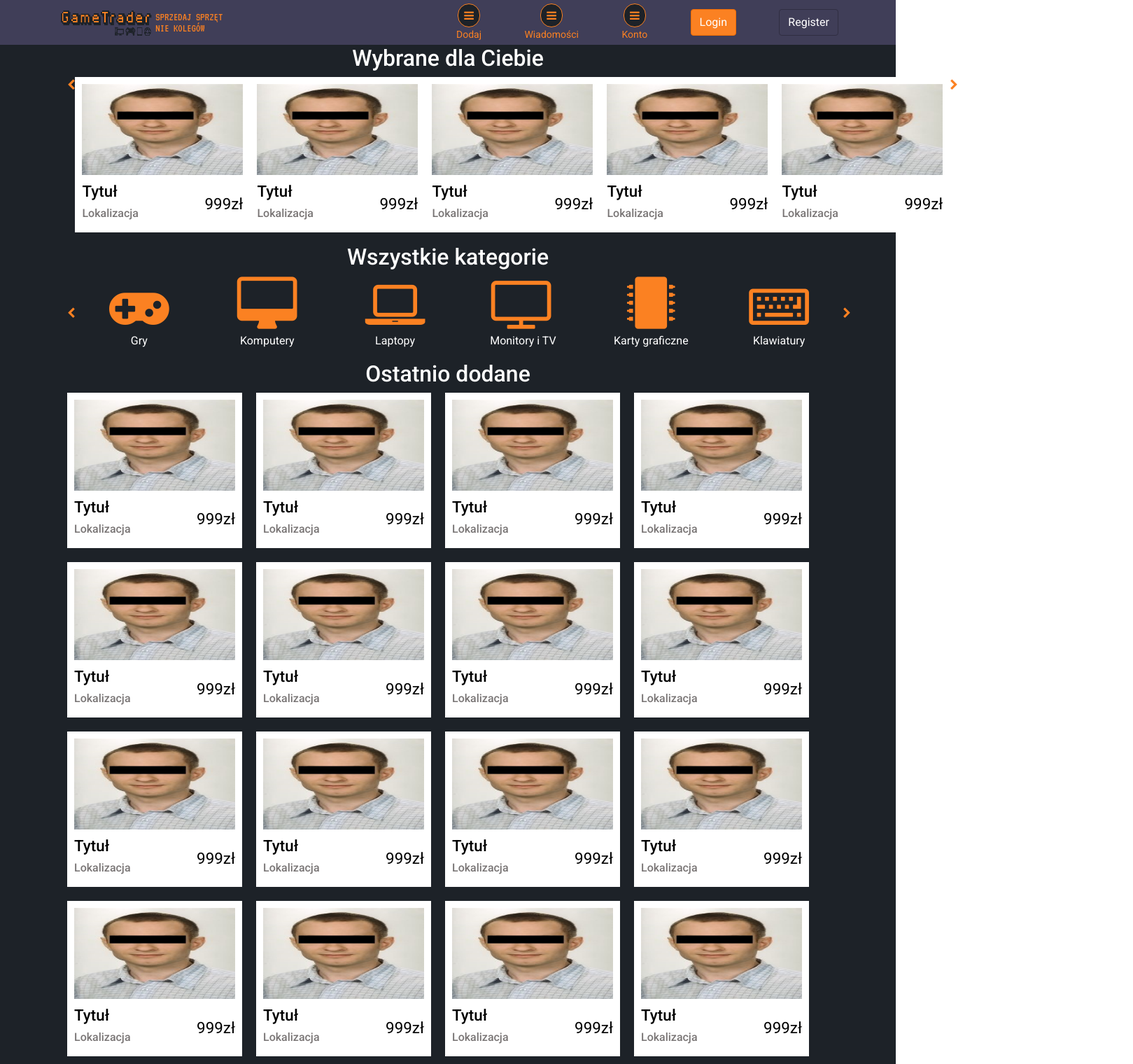
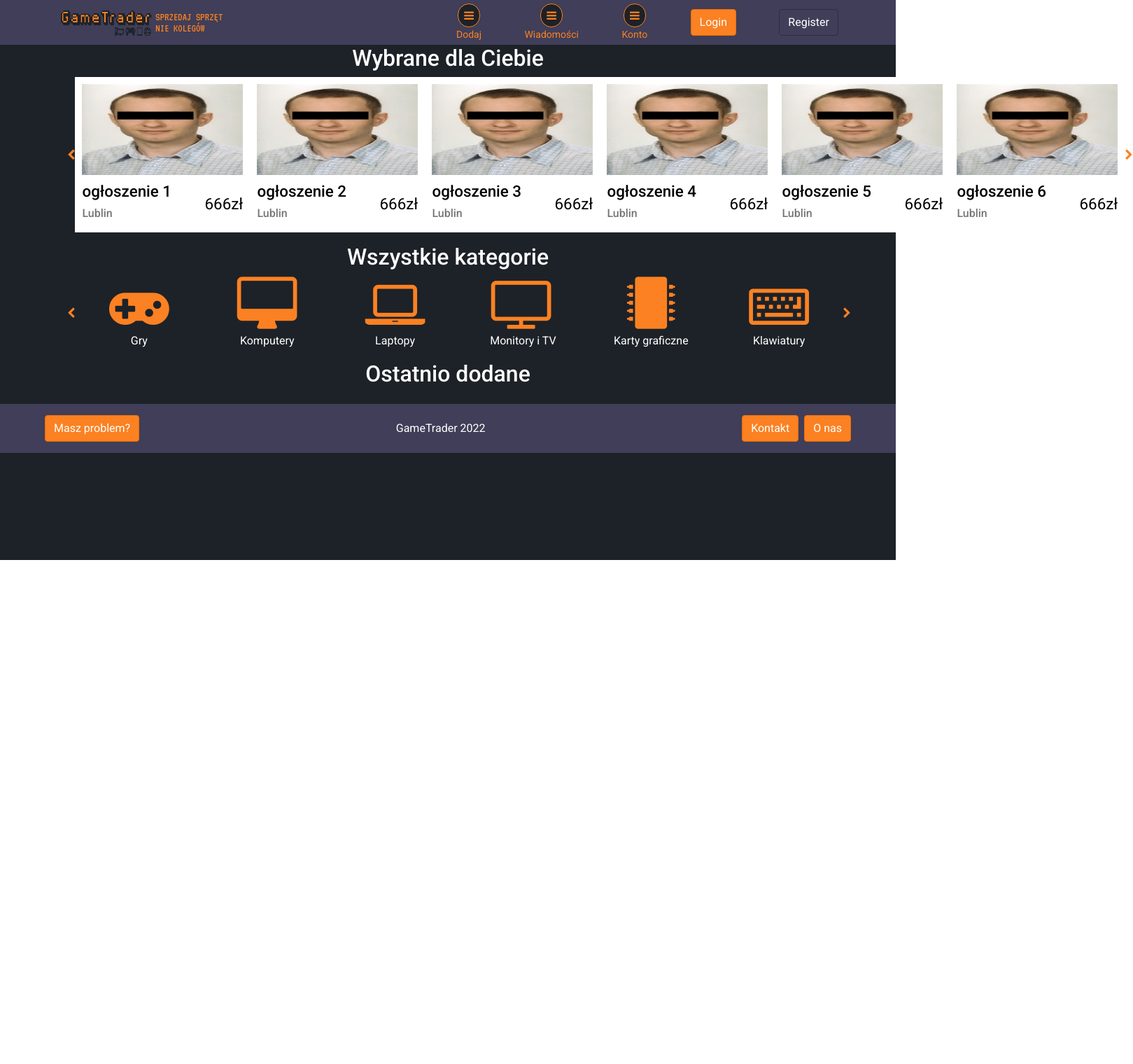
Before and after one commit to gametrader/gametrader-frontend, a React (Create React App) app: page / in a window 1280 px wide. Shown: the top 1520 px of the page at 70% size, 1619 px wide, since content can reach past the window. After the commit the page ends 800 px from the top, so only its background shows below. Built offline with nearby package versions, Linux system fonts and the light colour scheme.

Commit message:
GAMETRADER-44 Added slider.

```diff
--- a/src/components/advertisement/Advertisement.tsx
+++ b/src/components/advertisement/Advertisement.tsx
@@ -1,25 +1,26 @@
-import React from 'react';
+import React, {FunctionComponent} from 'react';
 import styles from '../advertisement/Advertisement.module.scss';
 import {useNavigate} from 'react-router-dom';
 import example from "../../assets/debil.jpg";
+import {AdvertisementModel} from "../../models/AdvertisementModel";
 
 
-const Advertisement = () => {
- const navigate = useNavigate();
+const Advertisement:FunctionComponent<{advertisement: AdvertisementModel}> = ({advertisement}) => {
+	const navigate = useNavigate();
 	return (
 		<div className={'' + styles.advertisement}>
 			<img className={'' + styles.previewImage} src={example} onClick={ () => navigate('/')}  alt="Preview image"/>
 			<div className={'' + styles.content}>
 				<div>
 					<h3 className={'' + styles.title}>
-						Tytuł
+						{advertisement.title}
 					</h3>
 
 					<h4 className={'' + styles.localization}>
-						Lokalizacja
+						{advertisement.location}
 					</h4>
 				</div>
-				<p>999zł</p>
+				<p>{advertisement.price}zł</p>
 			</div>
 		</div>
 	);
--- a/src/components/home-page/HomePage.tsx
+++ b/src/components/home-page/HomePage.tsx
@@ -4,6 +4,7 @@ import { useNavigate } from 'react-router-dom';
 import Advertisement from './../advertisement/Advertisement';
 import { CategoryModel } from '../../models/CategoryModel';
 import Category from '../category/Category';
+import {AdvertisementModel} from "../../models/AdvertisementModel";
 
 const HomePage = () => {
 	const navigate = useNavigate();
@@ -24,12 +25,35 @@ const HomePage = () => {
 		{name: 'Akcesoria', iconName: 'fa fa-barcode'},
 	];
 
+	const allSelectedAdvertisements: AdvertisementModel[] = [
+		{title: 'ogłoszenie 1', imgUrl: '', location:'Lublin', price:666, isPromoted:false},
+		{title: 'ogłoszenie 2', imgUrl: '', location:'Lublin', price:666, isPromoted:true},
+		{title: 'ogłoszenie 3', imgUrl: '', location:'Lublin', price:666, isPromoted:false},
+		{title: 'ogłoszenie 4', imgUrl: '', location:'Lublin', price:666, isPromoted:false},
+		{title: 'ogłoszenie 5', imgUrl: '', location:'Lublin', price:666, isPromoted:false},
+		{title: 'ogłoszenie 6', imgUrl: '', location:'Lublin', price:666, isPromoted:false},
+		{title: 'ogłoszenie 7', imgUrl: '', location:'Lublin', price:666, isPromoted:false},
+		{title: 'ogłoszenie 8', imgUrl: '', location:'Lublin', price:666, isPromoted:false},
+		{title: 'ogłoszenie 9', imgUrl: '', location:'Lublin', price:666, isPromoted:false},
+		{title: 'ogłoszenie 10', imgUrl: '', location:'Lublin', price:666, isPromoted:false},
+	];
+
 	const [categories, setCategories] = useState<CategoryModel[]>([]);
 	const [categoriesStartIndex, setCategoriesStartIndex] = useState<number>(0);
 	const [categoriesEndIndex, setCategoriesEndIndex] = useState<number>(6);
 
+	//selected advertisements
+	const [selectedAdvertisements, setSelectedAdvertisements] = useState<AdvertisementModel[]>([]);
+	const [selectedAdvertisementsStartIndex, setSelectedAdvertisementsStartIndex] = useState<number>(0);
+	const [selectedAdvertisementsEndIndex, setSelectedAdvertisementsEndIndex] = useState<number>(6);
+
 	const setCategoriesSlider = () => {
 		setCategories(allCategories.slice(categoriesStartIndex, categoriesEndIndex));
+	};
+
+	//selected advertisements
+	const setSelectedAdvertisementsSlider = () => {
+		setSelectedAdvertisements(allSelectedAdvertisements.slice(selectedAdvertisementsStartIndex, selectedAdvertisementsEndIndex));
 	};
 
 	const moveCategoriesSlider = (direction: 'left' | 'right') => {
@@ -50,35 +74,45 @@ const HomePage = () => {
 		setCategoriesSlider();
 	};
 
+	const moveSelectedAdvertisementsSlider = (direction: 'left' | 'right') => {
+		switch (direction) {
+		case 'left':
+			if (selectedAdvertisementsStartIndex !== 0) {
+				setSelectedAdvertisementsStartIndex(selectedAdvertisementsStartIndex - 1);
+				setSelectedAdvertisementsEndIndex(selectedAdvertisementsEndIndex - 1);
+			}
+			break;
+		case 'right':
+			if (selectedAdvertisementsEndIndex !== allSelectedAdvertisements.length) {
+				setSelectedAdvertisementsStartIndex(selectedAdvertisementsStartIndex + 1);
+				setSelectedAdvertisementsEndIndex(selectedAdvertisementsEndIndex + 1);
+			}
+			break;
+		}
+		setSelectedAdvertisementsSlider();
+	};
+
 	useEffect(() => {
 		// Add initializing logic here
 		setCategoriesSlider();
+		setSelectedAdvertisementsSlider()
 	}, []);
+
 
 	return (
 		<div className={'gt-container '}>
 			<div className={styles.AdvertisementsSelectedForUser}>
 				<h2>Wybrane dla Ciebie</h2>
 				<ul className={' ' + styles.AdvertisementsSelectedContainer}>
-					<li onClick={ () => navigate('/')}>
+					<li onClick={ () => moveSelectedAdvertisementsSlider('left')} className={styles.chevron}>
 						<i className={'fa fa-chevron-left'}/>
 					</li>
-					<li>
-						<Advertisement />
-					</li>
-					<li>
-						<Advertisement />
-					</li>
-					<li>
-						<Advertisement />
-					</li>
-					<li>
-						<Advertisement />
-					</li>
-					<li>
-						<Advertisement />
-					</li>
-					<li>
+					{ selectedAdvertisements.map((advertisement, index) => (
+						<li key={index}>
+							<Advertisement advertisement={advertisement} />
+						</li>
+					))}
+					<li onClick={ () => moveSelectedAdvertisementsSlider('right')} className={styles.chevron}>
 						<i className={'fa fa-chevron-right'}/>
 					</li>
 				</ul>
@@ -104,54 +138,7 @@ const HomePage = () => {
 			<div className={styles.lastAddedAdvertisements}>
 				<h2>Ostatnio dodane</h2>
 				<ul className={' ' + styles.lastAdvertisementsContainer}>
-					<li>
-						<Advertisement />
-					</li>
-					<li>
-						<Advertisement />
-					</li>
-					<li>
-						<Advertisement />
-					</li>
-					<li>
-						<Advertisement />
-					</li>
-					<li>
-						<Advertisement />
-					</li>
-					<li>
-						<Advertisement />
-					</li>
-					<li>
-						<Advertisement />
-					</li>
-					<li>
-						<Advertisement />
-					</li>
-					<li>
-						<Advertisement />
-					</li>
-					<li>
-						<Advertisement />
-					</li>
-					<li>
-						<Advertisement />
-					</li>
-					<li>
-						<Advertisement />
-					</li>
-					<li>
-						<Advertisement />
-					</li>
-					<li>
-						<Advertisement />
-					</li>
-					<li>
-						<Advertisement />
-					</li>
-					<li>
-						<Advertisement />
-					</li>
+
 				</ul>
 			</div>
 		</div>
--- /dev/null
+++ b/src/models/AdvertisementModel.ts
@@ -0,0 +1,7 @@
+export class AdvertisementModel {
+	title: string;
+	imgUrl: string;
+	location: string;
+	price: number;
+	isPromoted: boolean;
+}
```
